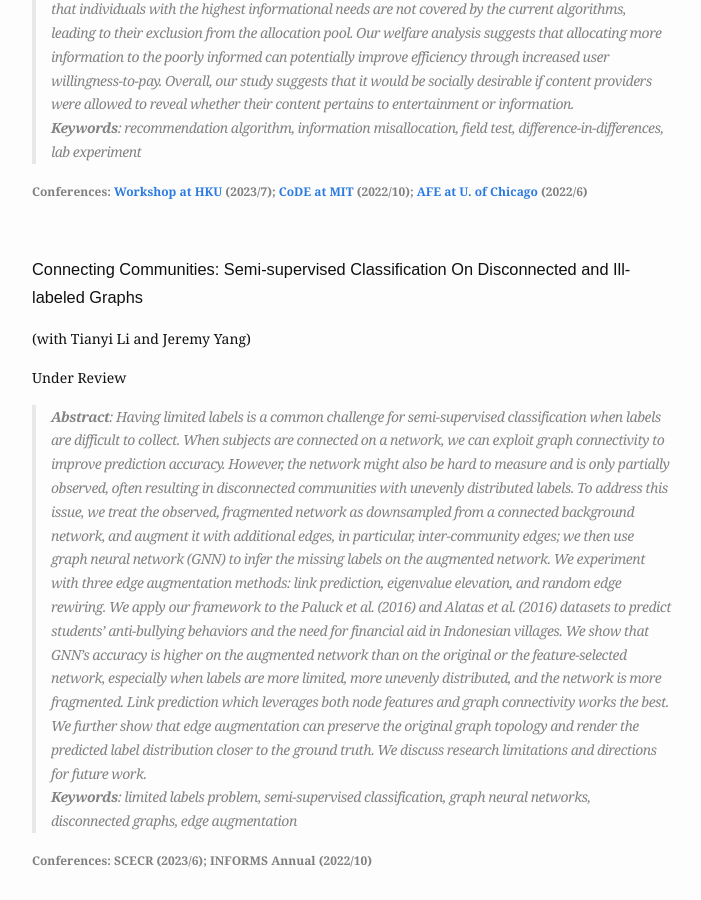
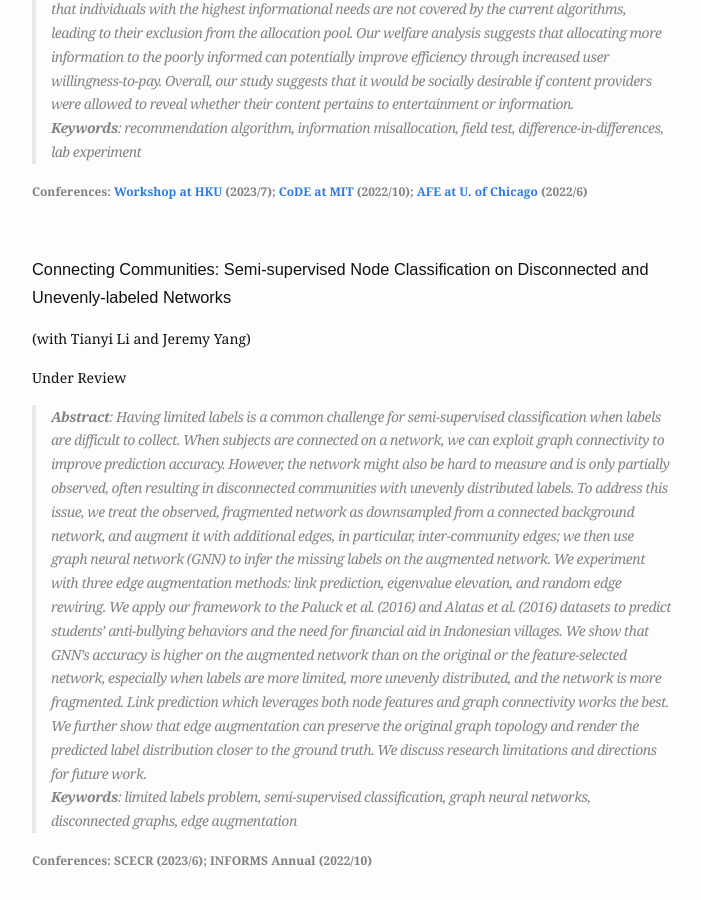
Before and after one commit to miaozhehan99/miaozhehan99.github.io, a Jekyll site: the page built from research.md, in a window 1280 px wide and 900 px high, scrolled down 1130 px. Shown: the whole window, without its empty margins (288-989 px from the left). Built offline with Jekyll 4.4.1, drawn with Linux system fonts in a browser that asks for light colours.

Commit message:
Update research.md

```diff
--- a/research.md
+++ b/research.md
@@ -35,7 +35,7 @@ Reject and Resubmit at __*Management Science*__
 
 <br>
 
-### Connecting Communities: Semi-supervised Classification On Disconnected and Ill-labeled Graphs ###
+### Connecting Communities: Semi-supervised Node Classification on Disconnected and Unevenly-labeled Networks ###
 
 (with Tianyi Li and Jeremy Yang)
 
```
